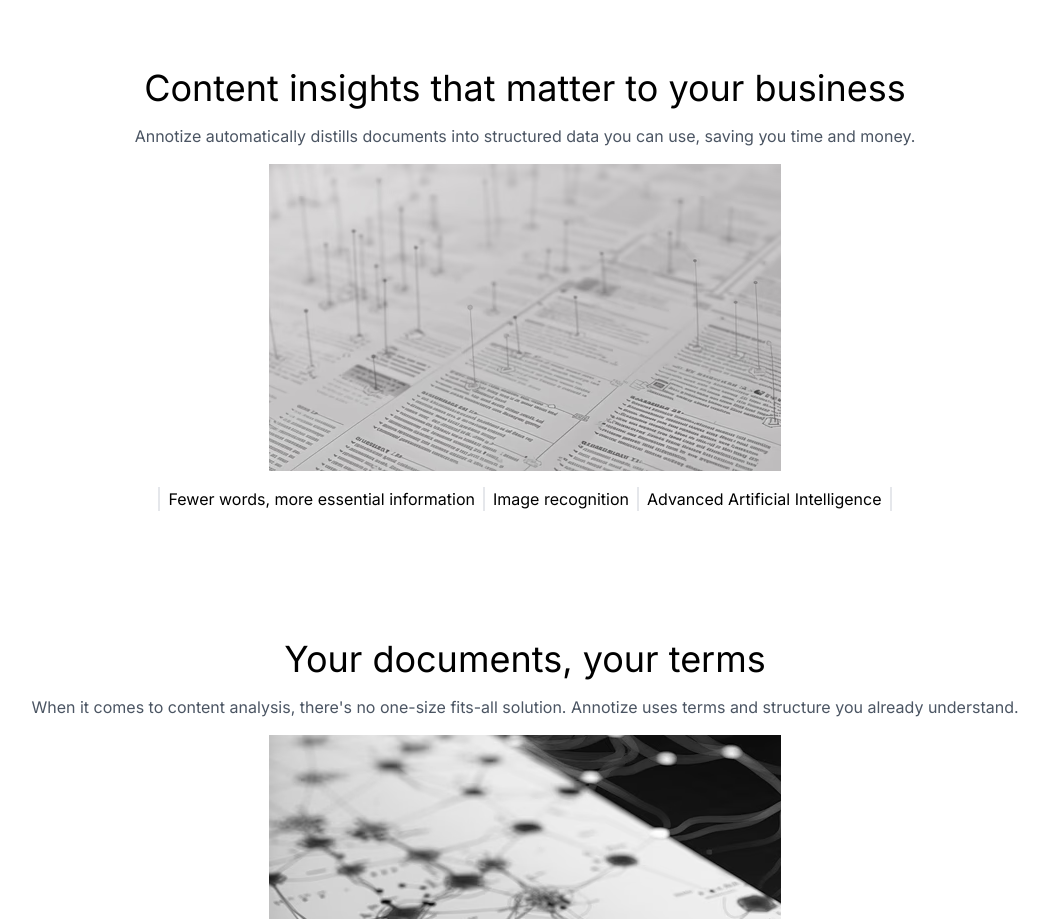
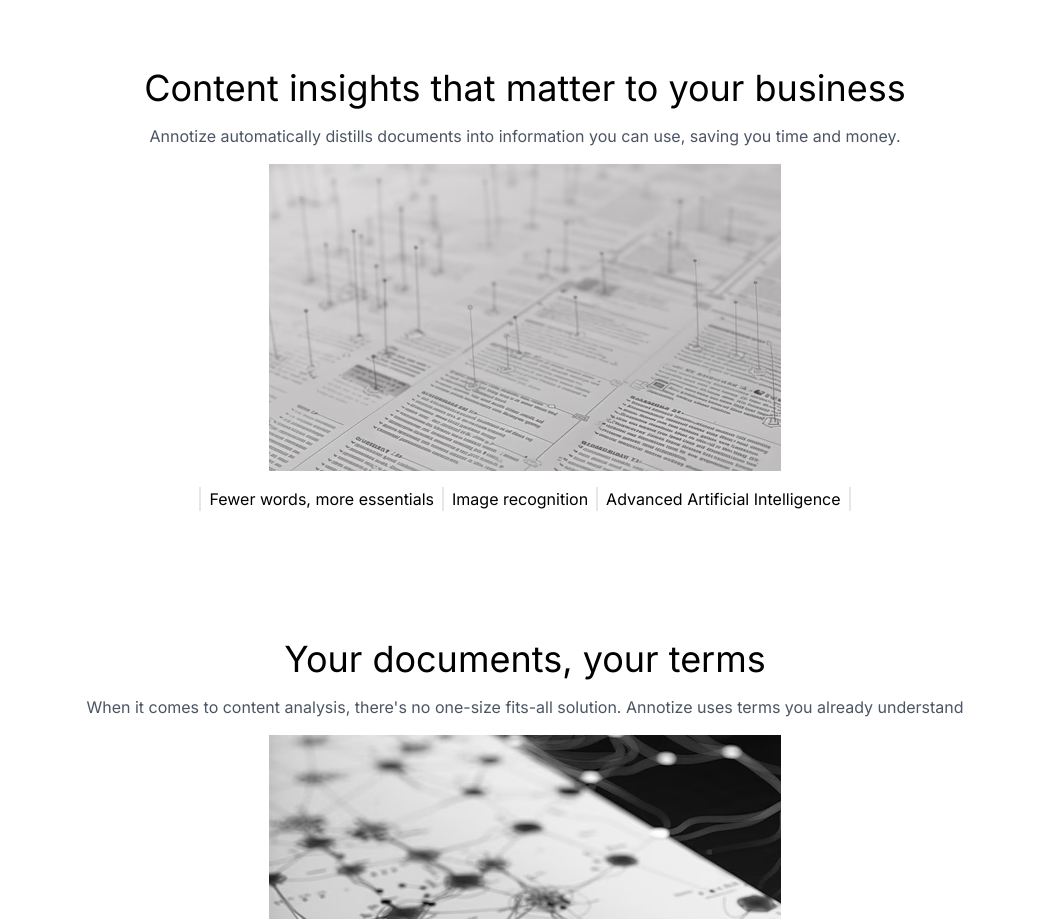
Before and after one commit to annotize/annotize.ai, a Next.js app: page / in a window 1280 px wide. Shown: the part 420-1339 px from the top of the page, without its empty margins (115-1164 px from the left). Built offline with nearby package versions, Linux system fonts and the light colour scheme; a web font is replaced by a local one.

Commit message:
refine benefits

```diff
--- a/app/page.tsx
+++ b/app/page.tsx
@@ -24,10 +24,10 @@
   {
     heading: "Content insights that matter to your business",
     image: { alt: "Image evoking the benefit", src: "benefit-1.png" },
-    text: "Annotize automatically distills documents into structured data you can use, saving you time and money.",
+    text: "Annotize automatically distills documents into information you can use, saving you time and money.",
     supportingFeatures: [
       {
-        text: "Fewer words, more essential information",
+        text: "Fewer words, more essentials",
       },
       {
         text: "Image recognition",
@@ -40,7 +40,7 @@
   {
     heading: "Your documents, your terms",
     image: { alt: "Image evoking the benefit", src: "benefit-2.png" },
-    text: "When it comes to content analysis, there's no one-size fits-all solution. Annotize uses terms and structure you already understand.",
+    text: "When it comes to content analysis, there's no one-size fits-all solution. Annotize uses terms you already understand",
     supportingFeatures: [
       {
         text: "Industry-specific standards such as IAB and MeSH",
```
